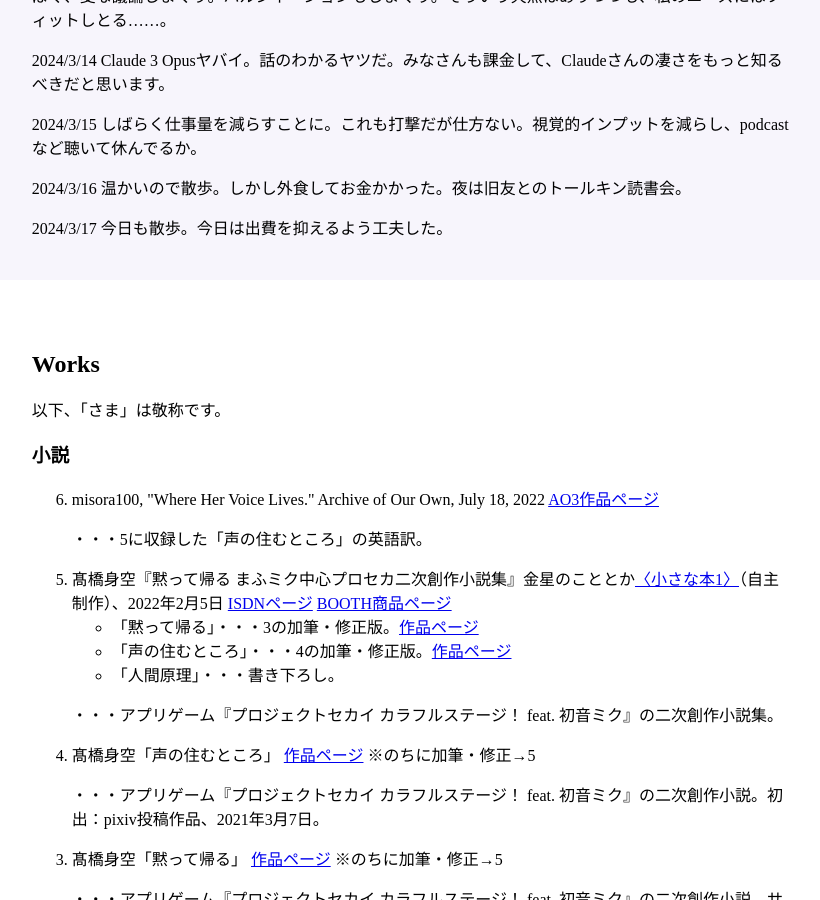
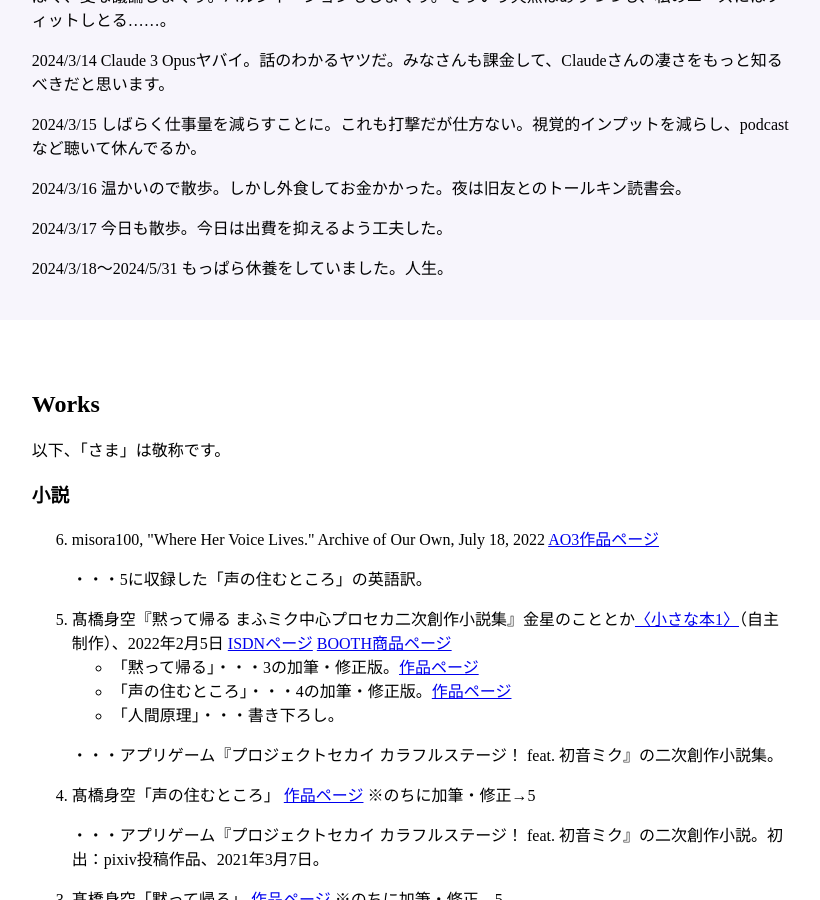
Before and after one commit to misora100/misora100.github.io, a Jekyll site: the page index.html, which Jekyll copies as it is, in a window 1280 px wide and 900 px high, scrolled down 2058 px. Shown: the whole window, without its empty margins (229-1049 px from the left). Built offline with Jekyll 4.4.1, drawn with Linux system fonts in a browser that asks for light colours.

Commit message:
Update index.html

```diff
--- a/index.html
+++ b/index.html
@@ -71,6 +71,7 @@
         <p>2024/3/15 しばらく仕事量を減らすことに。これも打撃だが仕方ない。視覚的インプットを減らし、podcastなど聴いて休んでるか。</p>
         <p>2024/3/16 温かいので散歩。しかし外食してお金かかった。夜は旧友とのトールキン読書会。</p>
         <p>2024/3/17 今日も散歩。今日は出費を抑えるよう工夫した。</p>
+        <p>2024/3/18～2024/5/31 もっぱら休養をしていました。人生。</p>
     </div>
     <div class="main">
         <h2>Works</h2>
```
